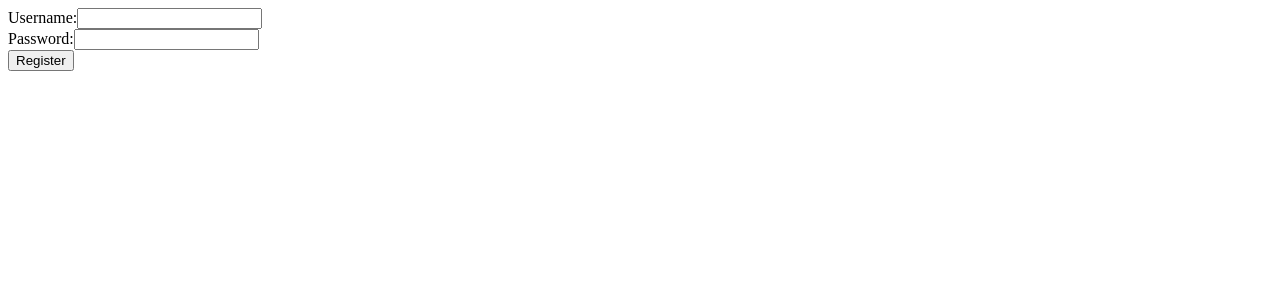
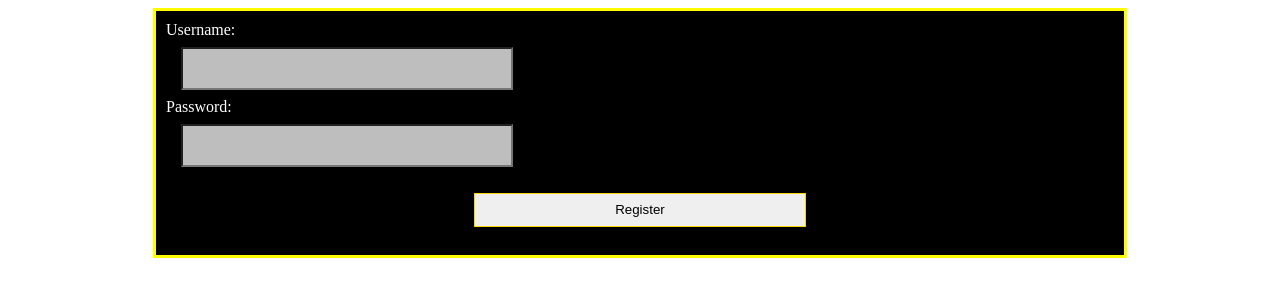
Before and after one commit to NJAbuin/OMDB, a React app: page /search in a window 1280 px wide. Both pictures are taken after a click on the button "Register". Shown: the top 300 px of the page. Built offline with nearby package versions, Linux system fonts and the light colour scheme; no server answers.

Commit message:
entrega must have

```diff
--- a/src/actions/user.js
+++ b/src/actions/user.js
@@ -6,18 +6,18 @@ export const loginUser = user => dispatch => {
     .post("/api/login", user)
     .then(res => res.data)
     .then(data => {
-      console.log(data);
       dispatch({
         type: LOGIN_USER,
-        payload: data
+        payload: data.username
       });
     })
     .catch(err => console.log(err));
 };
 
-export const logoutUser = user => dispatch => {
-  dispatch({
-    type: LOGOUT_USER,
-    payload: user
+export const logOutUser = () => dispatch => {
+  axios.get("/api/logout").then(data => {
+    dispatch({
+      type: LOGOUT_USER
+    });
   });
 };
--- a/src/components/Login.jsx
+++ b/src/components/Login.jsx
@@ -31,32 +31,71 @@ class Login extends React.Component {
 
     this.props.loginUser(this.state);
     console.log(`${this.state.username} is logged in`);
+    this.props.history.push("/");
   }
 
   render() {
     return (
-      <div>
+      <div style={Style}>
         <form onSubmit={this.handleSubmit}>
           <div>
             <label>Username:</label>
-            <input type="text" name="username" onChange={this.userHandler} />
+            <input
+              style={input}
+              type="text"
+              name="username"
+              onChange={this.userHandler}
+            />
           </div>
           <div>
             <label>Password:</label>
             <input
+              style={input}
               type="password"
               name="password"
               onChange={this.passwordHandler}
             />
           </div>
+          <br />
           <div>
-            <input type="submit" value="Log In" />
+            <input style={center} type="submit" value="Log In" />
           </div>
+          <br />
         </form>
       </div>
     );
   }
 }
+
+const input = {
+  width: "35%",
+  padding: "12px 20px",
+  margin: " 8px 15px",
+  boxSizing: " border-box",
+  backgroundColor: "#BEBEBE",
+  display: "block"
+};
+
+const center = {
+  textAlign: "center",
+  allign: "center",
+  margin: "auto",
+  width: "35%",
+  display: "block",
+  border: "1px solid gold",
+  lineHeight: "30px"
+};
+
+const Style = {
+  backgroundColor: "black",
+  color: "white",
+  margin: "auto",
+  width: "75%",
+  border: "3px solid yellow",
+  padding: "10px",
+
+  textAllign: "center"
+};
 
 const mapStateToProps = (state, ownProps) => {
   return {
@@ -65,7 +104,6 @@ const mapStateToProps = (state, ownProps) => {
 };
 
 const mapDispatchToProps = (dispatch, ownProps) => {
-  console.log(ownProps);
   return {
     loginUser: user => dispatch(loginUser(user))
   };
--- a/src/components/MovieDetails.jsx
+++ b/src/components/MovieDetails.jsx
@@ -22,25 +22,63 @@ class MovieDetails extends Component {
 
   render() {
     return (
-      <div>
-        <h1>DETAILS:</h1>
+      <div style={style}>
+        <h1 style={centerText}>DETAILS:</h1>
+        <hr />
+        <hr />
         <p>
           Title: {this.state.movie.Title} <br />
+          <br />
           Released: {this.state.movie.Released} <br />
+          <br />
           Genre: {this.state.movie.Genre} <br />
-          Director: {this.state.movie.Director}
-          Actors:{this.state.movie.Actors}
-          Country: {this.state.movie.Country}
-          IMDB Rating: {this.state.movie.imdbRating}
+          <br />
+          Director: {this.state.movie.Director} <br />
+          <br />
+          Actors:{this.state.movie.Actors} <br />
+          <br />
+          Country: {this.state.movie.Country} <br />
+          <br />
+          IMDB Rating: {this.state.movie.imdbRating} <br />
+          <br />
           Metascore: {this.state.movie.Metascore} <br />
+          <br />
           Plot: {this.state.movie.Plot} <br />
+          <br />
         </p>
-        <img src={this.state.movie.Poster} key={this.state.movie.imdbID} />
+        <hr />
+        <br />
+        <img
+          style={centerImg}
+          src={this.state.movie.Poster}
+          key={this.state.movie.imdbID}
+        />
       </div>
     );
   }
 }
 
+const centerText = {
+  textAlign: "center",
+  border: "3px solid gold"
+};
+
+const centerImg = {
+  display: " block",
+  marginLeft: "auto",
+  marginRight: "auto",
+  width: "40%"
+};
+
+const style = {
+  backgroundColor: "black",
+  color: "white",
+  margin: "auto",
+  width: "75%",
+  border: "3px solid gold",
+  padding: "10px"
+};
+
 export default connect(
   null,
   null
--- a/src/components/Register.jsx
+++ b/src/components/Register.jsx
@@ -32,30 +32,68 @@ export default class Register extends React.Component {
     };
     axios
       .post("/api/register", user)
-      .then(res => console.log(res))
+      .then(res => this.props.history.push("/"))
       .catch(err => console.log(err));
   }
   render() {
     return (
-      <div>
+      <div style={Style}>
         <form onSubmit={this.handleSubmit}>
           <div>
             <label>Username:</label>
-            <input type="text" name="username" onChange={this.userHandler} />
+            <input
+              style={input}
+              type="text"
+              name="username"
+              onChange={this.userHandler}
+            />
           </div>
           <div>
             <label>Password:</label>
             <input
+              style={input}
               type="password"
               name="password"
               onChange={this.passwordHandler}
             />
           </div>
+          <br />
           <div>
-            <input type="submit" value="Register" />
+            <input style={center} type="submit" value="Register" />
           </div>
+          <br />
         </form>
       </div>
     );
   }
 }
+
+const input = {
+  width: "35%",
+  padding: "12px 20px",
+  margin: " 8px 15px",
+  boxSizing: " border-box",
+  backgroundColor: "#BEBEBE",
+  display: "block"
+};
+
+const center = {
+  textAlign: "center",
+  allign: "center",
+  margin: "auto",
+  width: "35%",
+  display: "block",
+  border: "1px solid gold",
+  lineHeight: "30px"
+};
+
+const Style = {
+  backgroundColor: "black",
+  color: "white",
+  margin: "auto",
+  width: "75%",
+  border: "3px solid yellow",
+  padding: "10px",
+
+  textAllign: "center"
+};
--- a/src/components/Search.jsx
+++ b/src/components/Search.jsx
@@ -2,8 +2,10 @@ import React, { Component } from "react";
 import axios from "axios";
 import SingleMovie from "../components/SingleMovie";
 import { fetchMovie } from "../actions/movies";
+import { logOutUser, loginUser } from "../actions/user";
 import store from "../store";
 import { connect } from "react-redux";
+import { LOGIN_USER } from "../constants";
 
 class Search extends React.Component {
   constructor(props) {
@@ -14,6 +16,7 @@ class Search extends React.Component {
     this.handleSubmit = this.handleSubmit.bind(this);
     this.handleLog = this.handleLog.bind(this);
     this.handleReg = this.handleReg.bind(this);
+    this.logOutHandler = this.logOutHandler.bind(this);
   }
 
   handleChange(event) {
@@ -29,6 +32,14 @@ class Search extends React.Component {
     //   .then(response => this.setState({ movies: response.data.Search }));
   }
 
+  componentWillMount() {
+    axios.get("/api/isLogin").then(res => {
+      if (res.data.username) {
+        this.props.loginUser(res.data.username);
+      }
+    });
+  }
+
   handleLog(e) {
     e.preventDefault();
     this.props.history.push("/api/login");
@@ -38,36 +49,95 @@ class Search extends React.Component {
     this.props.history.push("/api/register");
   }
 
+  logOutHandler(e) {
+    e.preventDefault;
+    this.props.logOutUser();
+  }
+
   render() {
-    return (
-      <div>
-        <form onSubmit={this.handleSubmit}>
-          <label>
-            Title :
-            <input type="text" onChange={this.handleChange} />
-          </label>
-          <input type="submit" value="Search" />
+    var btns;
+    if (this.props.users.username === "") {
+      btns = (
+        <div style={rigth}>
           <button onClick={this.handleLog}>Log In</button>
           <button onClick={this.handleReg}>Register</button>
+        </div>
+      );
+    } else {
+      btns = (
+        <div style={rigth}>
+          <button onClick={this.logOutHandler}>Log Out</button>
+          <p>Welcome {this.props.users.username}</p>
+        </div>
+      );
+    }
+
+    return (
+      <div style={searchStyle}>
+        <form style={center} onSubmit={this.handleSubmit}>
+          <label>
+            <h3 style={{ display: "inline-block", marginRight: "30px" }}>
+              Title:{" "}
+            </h3>
+            <input style={input} type="text" onChange={this.handleChange} />
+          </label>
+          <input style={input} type="submit" value="Search" />
         </form>
-
+        <br />
+        <div style={rigth}> {btns} </div>
+        <hr />
+        <br />
         <SingleMovie />
       </div>
     );
   }
 }
 
-const mapStateToProps = (state, ownProps) => {
-  return {
-    foundMovies: state
-  };
+const input = {
+  width: "35%",
+  padding: "12px 20px",
+  margin: " 8px 15px",
+  boxSizing: " border-box",
+  backgroundColor: "#BEBEBE"
+};
+
+const rigth = {
+  textAlign: "right",
+  display: "block",
+  lineHeight: "30px"
+};
+
+const center = {
+  textAlign: "center",
+  border: "1px solid gold"
+};
+
+const searchStyle = {
+  backgroundColor: "black",
+  color: "white",
+  margin: "auto",
+  width: "75%",
+  border: "3px solid yellow",
+  padding: "10px",
+
+  textAllign: "center"
+};
+
+const mapStateToProps = state => {
+  return state;
 };
 
 const mapDispatchToProps = dispatch => ({
-  fetchMovie: title => dispatch(fetchMovie(title))
+  fetchMovie: title => dispatch(fetchMovie(title)),
+  logOutUser: () => dispatch(logOutUser()),
+  loginUser: user =>
+    dispatch({
+      type: LOGIN_USER,
+      payload: user
+    })
 });
 
 export default connect(
-  null,
+  mapStateToProps,
   mapDispatchToProps
 )(Search);
--- a/src/components/SingleMovie.jsx
+++ b/src/components/SingleMovie.jsx
@@ -5,10 +5,10 @@ import { connect } from "react-redux";
 
 function SingleMovie(props) {
   const foundMovies = props.foundMovies.movies.foundMovies;
-  console.log(foundMovies);
   return (
     <div>
       {foundMovies.data &&
+        foundMovies.data.Search &&
         foundMovies.data.Search.map(movie => (
           <Link to={`/movies/${movie.imdbID}`} key={movie.imdbID}>
             <img src={movie.Poster} key={movie.imdbID} />
--- a/src/reducers/userReducer.js
+++ b/src/reducers/userReducer.js
@@ -2,8 +2,7 @@
 import { LOGIN_USER, LOGOUT_USER } from "../constants";
 
 const initialState = {
-  username: "",
-  isLogged: false
+  username: ""
 };
 
 export const userReducer = (state = initialState, action) => {
@@ -11,7 +10,7 @@ export const userReducer = (state = initialState, action) => {
     case LOGIN_USER:
       return { ...state, username: action.payload };
     case LOGOUT_USER:
-      return { ...state, username: action.payload };
+      return initialState;
     default:
       return state;
   }
```
Also changed, not shown: db/passport.js (+16 -19 lines), routes/api.js (+9 -10 lines), 4 other files (tests, documents, lock files or other folders).
